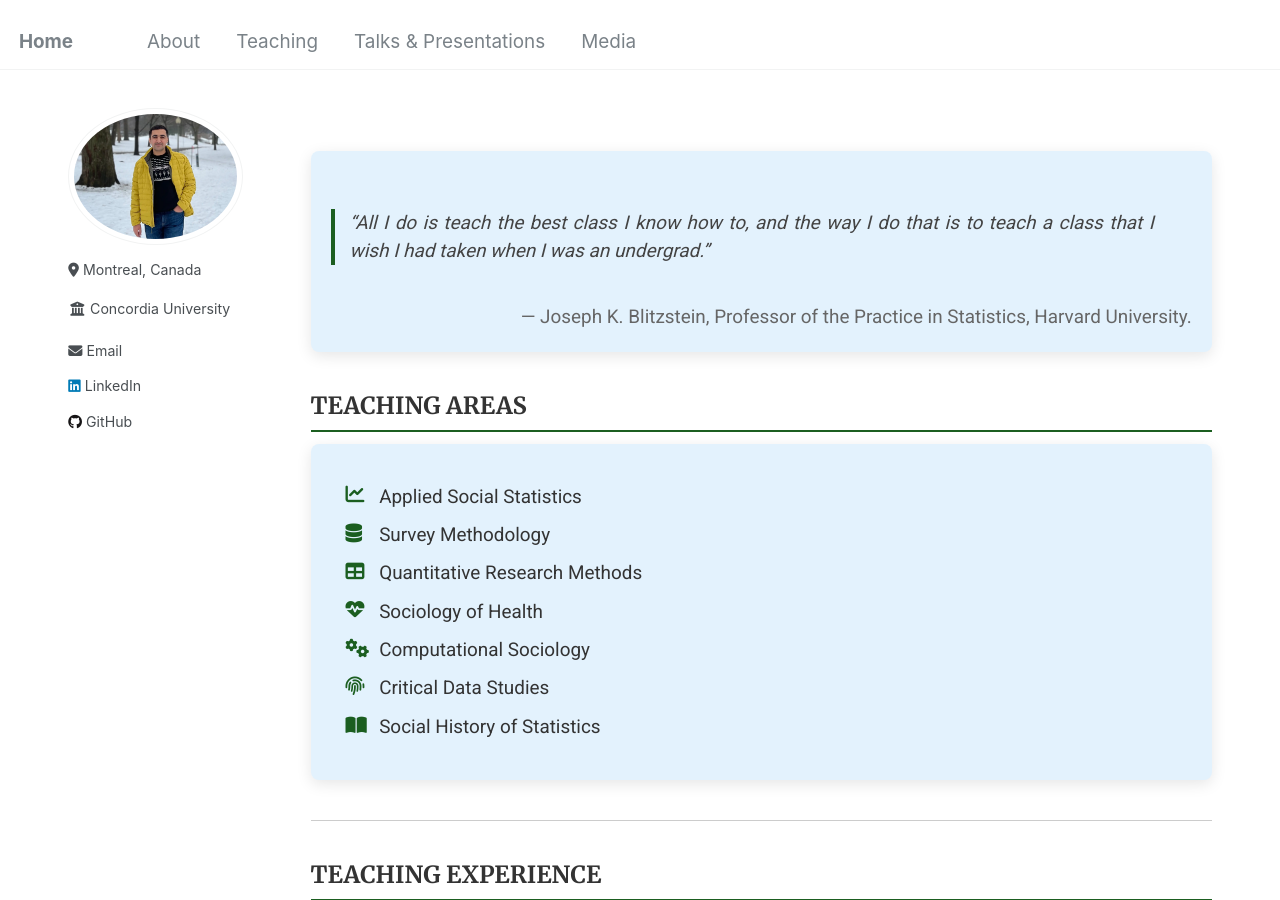
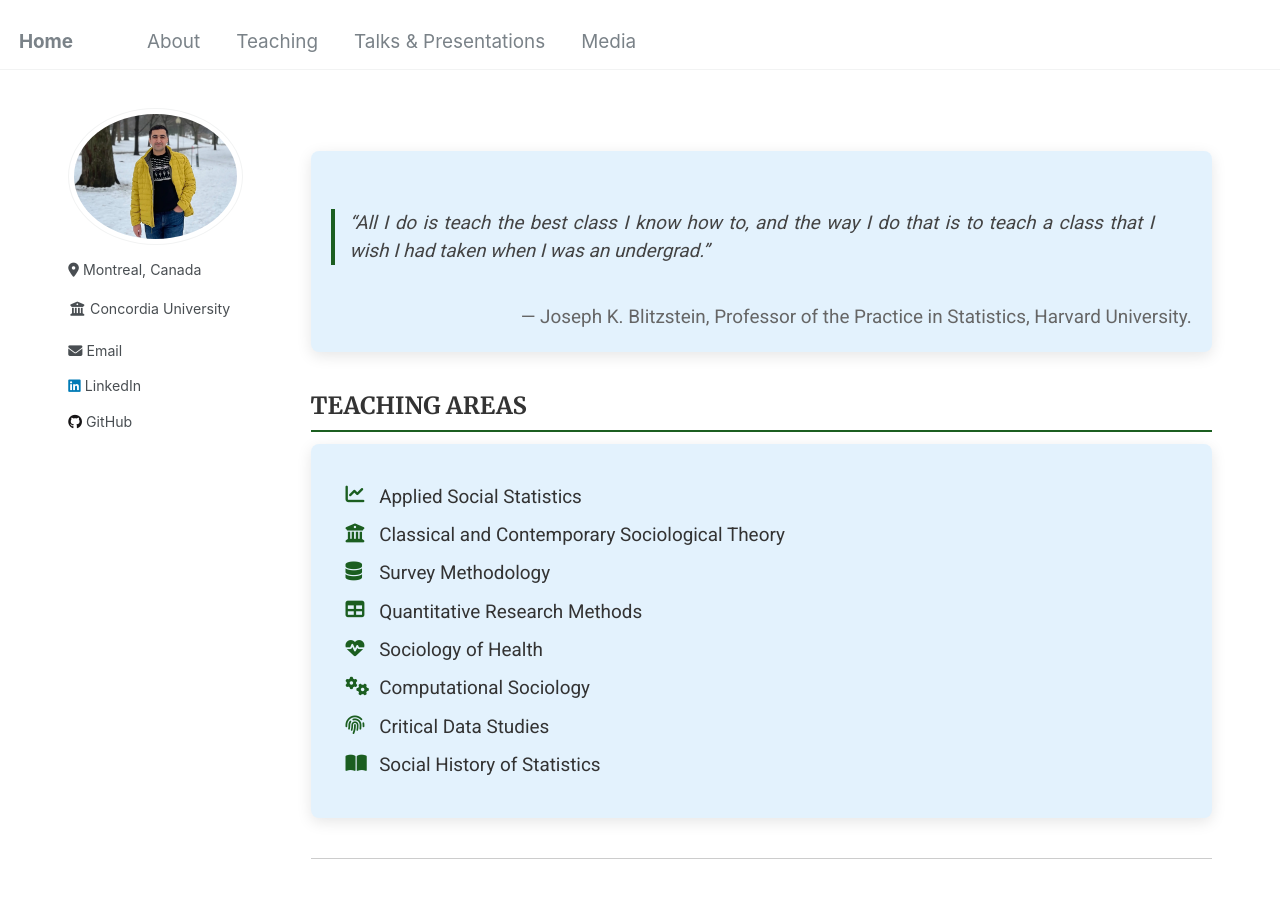
Before and after one commit to Mohsnmonji/mohsnmonji.github.io, a Jekyll site: the page built from _pages/teaching.md, in a window 1280 px wide and 900 px high. Built offline with Jekyll 4.4.1, drawn with Linux system fonts in a browser that asks for light colours.

Commit message:
Update teaching.md

```diff
--- a/_pages/teaching.md
+++ b/_pages/teaching.md
@@ -77,6 +77,7 @@ author_profile: true
   <div class="teaching-card">
     <ul class="teaching-list">
       <li><i class="fas fa-chart-line icon"></i> Applied Social Statistics</li>
+      <li><i class="fas fa-university icon"></i> Classical and Contemporary Sociological Theory</li>
       <li><i class="fas fa-database icon"></i> Survey Methodology</li>
       <li><i class="fas fa-table icon"></i> Quantitative Research Methods</li>
       <li><i class="fas fa-heartbeat icon"></i> Sociology of Health</li>
```
